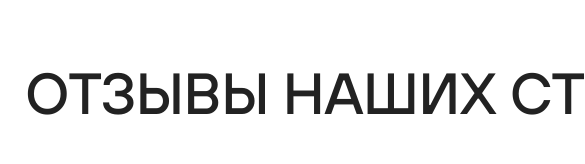
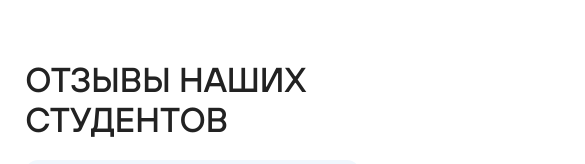
Before and after one commit to xeenlight/-------, a plain HTML site: page index.html in a window 390 px wide. Shown: the part 5850-6014 px from the top of the page, 585 px wide, since content can reach past the window. Drawn offline with Linux system fonts and the light colour scheme.

Commit message:
Адаптивка

```diff
--- a/style.css
+++ b/style.css
@@ -508,7 +508,7 @@ font-weight: 700;
 
 
 .AboutText{
-    width: 100%;
+    width: calc(55.2vw + 120.818px);
     font-size: calc(2.7vw +  24.055px);
     font-weight: 500;
     line-height: calc(3.1vw +  28.336px);
@@ -556,12 +556,12 @@ div h6{
 
 
 .UserReview{
-    width: 838px;
-    font-size: 58px;
+    width: calc(56.4vw +  116.674px);
+    font-size: calc(2.7vw +  24.055px);
     font-weight: 500;
-    line-height: 68.32px;
+    line-height: calc(3.1vw +  28.336px);
     text-transform: uppercase;
-    margin-bottom: 40px;
+    margin-bottom: calc(2.2vw +  11.713px);
 
 }
 .review{
```
